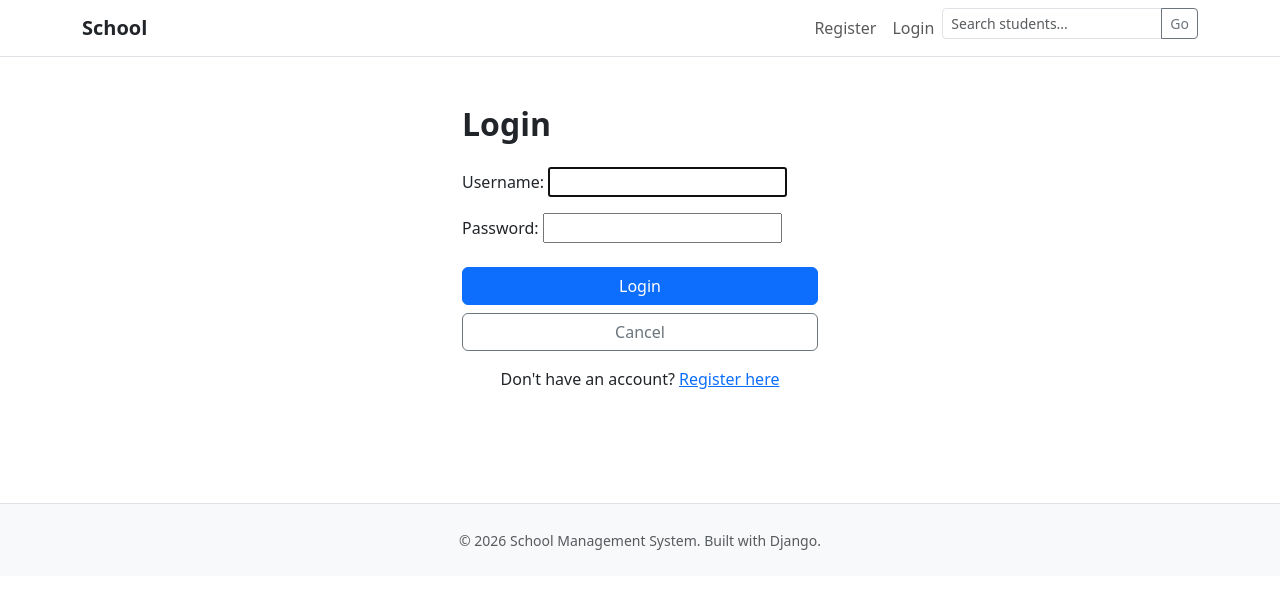
After one commit to gichukilevis20-hue/Django-mit, a Django app: page /login/ in a window 1280 px wide. The commit adds this page. Shown: the top 589 px of the page. Run offline with Django 5.2, Linux system fonts and the light colour scheme.

Commit message:
djangocrud

```diff
--- a/djangocrud/School/schoolapp/forms.py
+++ b/djangocrud/School/schoolapp/forms.py
@@ -1,5 +1,7 @@
 from django import forms
 from .models import Student
+from django.contrib.auth.forms import UserCreationForm
+from django.contrib.auth.models import User
 
 COURSE_CHOICES = [
     ('', '-- Select a course --'),
@@ -21,10 +23,18 @@ class studentForm(forms.ModelForm):
 
     class Meta:
         model = Student
-        fields =['first_name','last_name','age','course','email']
+        fields = ['first_name', 'last_name', 'age', 'course', 'email']
         widgets = {
             'first_name': forms.TextInput(attrs={'class': 'form-control', 'placeholder': 'Enter first name'}),
             'last_name': forms.TextInput(attrs={'class': 'form-control', 'placeholder': 'Enter last name'}),
             'age': forms.NumberInput(attrs={'class': 'form-control', 'placeholder': 'Enter age'}),
             'email': forms.EmailInput(attrs={'class': 'form-control', 'placeholder': 'Enter email'}),
         }
+
+
+class RegisterForm(UserCreationForm):
+    email = forms.EmailField(required=True, widget=forms.EmailInput(attrs={'class': 'form-control', 'placeholder': 'Enter email'}))
+
+    class Meta:
+        model = User
+        fields = ('username', 'email', 'password1', 'password2')
--- a/djangocrud/School/schoolapp/models.py
+++ b/djangocrud/School/schoolapp/models.py
@@ -9,4 +9,4 @@ class Student(models.Model):
     email = models.EmailField(unique=True)
 
     def __str__(self):
-        return f"{self.first_name} {self.last_name } - {self.course}"
+        return f"{self.first_name} {self.last_name} - {self.course}"
--- a/djangocrud/School/schoolapp/templates/admin/dashboard.html
+++ b/djangocrud/School/schoolapp/templates/admin/dashboard.html
@@ -13,7 +13,7 @@
             <input type="text" id="searchInput" class="form-control" placeholder="Search by ID or name..." value="{{ search_query }}">
             <button class="btn btn-outline-secondary" type="button" id="searchBtn">Search</button>
             <button class="btn btn-outline-secondary" type="button" id="clearBtn" style="{% if not search_query %}display:none;{% endif %}">Clear</button>
-             <button"></button>        </div>
+        </div>
     </div>
 
     <!-- Stats Section -->
--- a/djangocrud/School/schoolapp/templates/admin/studentform.html
+++ b/djangocrud/School/schoolapp/templates/admin/studentform.html
@@ -11,7 +11,7 @@
                     {% for error in form.non_field_errors %}
                         <div>{{ error }}</div>
                     {% endfor %}
-                    < type="" class="btn-close" data-bs-dismiss="alert"></>
+                    <button type="button" class="btn-close" data-bs-dismiss="alert"></button>
                 </div>
             {% endif %}
 
--- a/djangocrud/School/schoolapp/templates/base.html
+++ b/djangocrud/School/schoolapp/templates/base.html
@@ -15,6 +15,7 @@
             </button>
             <div class="collapse navbar-collapse" id="navbarNav">
                 <ul class="navbar-nav ms-auto">
+                    {% if user.is_authenticated %}
                     <li class="nav-item">
                         <a class="nav-link {% if request.resolver_match.url_name == 'index' %}active fw-bold{% endif %}" href="{% url 'index' %}">Students</a>
                     </li>
@@ -27,13 +28,26 @@
                     <li class="nav-item">
                         <a class="nav-link" href="/admin/">Admin</a>
                     </li>
+                    <li class="nav-item">
+                        <a class="nav-link" href="{% url 'logout' %}">Logout</a>
+                    </li>
+                    {% else %}
+                    <li class="nav-item">
+                        <a class="nav-link" href="{% url 'register' %}">Register</a>
+                    </li>
+                    <li class="nav-item">
+                        <a class="nav-link" href="{% url 'login' %}">Login</a>
+                    </li>
+                    {% endif %}
+                    <li class="nav-item">
+                        <form method="get" action="{% url 'search' %}" class="d-flex">
+                            <div class="input-group input-group-sm">
+                                <input type="text" name="q" class="form-control" placeholder="Search students..." value="{{ request.GET.q }}">
+                                <button class="btn btn-outline-secondary" type="submit">Go</button>
+                            </div>
+                        </form>
+                    </li>
                 </ul>
-                <form method="get" action="{% url 'search' %}" class="ms-3">
-                    <div class="input-group input-group-sm">
-                        <input type="text" name="q" class="form-control" placeholder="Search students..." value="{{ request.GET.q }}">
-                        <button class="btn btn-outline-secondary" type="submit">Go</button>
-                    </div>
-                </form>
             </div>
         </div>
     </nav>
--- /dev/null
+++ b/djangocrud/School/schoolapp/templates/user/login.html
@@ -0,0 +1,22 @@
+{% extends 'base.html' %}
+{% block title %}Login{% endblock %}
+{% block content %}
+<div class="container py-5">
+    <div class="row justify-content-center">
+        <div class="col-lg-4">
+            <h2 class="fw-bold mb-4">Login</h2>
+            <form method="post">
+                {% csrf_token %}
+                {{ form.as_p }}
+                <div class="d-grid gap-2 mt-4">
+                    <button type="submit" class="btn btn-primary">Login</button>
+                    <a href="{% url 'index' %}" class="btn btn-outline-secondary">Cancel</a>
+                </div>
+            </form>
+            <p class="mt-3 text-center">
+                Don't have an account? <a href="{% url 'register' %}">Register here</a>
+            </p>
+        </div>
+    </div>
+</div>
+{% endblock %}
--- a/djangocrud/School/schoolapp/urls.py
+++ b/djangocrud/School/schoolapp/urls.py
@@ -1,11 +1,18 @@
 from django.urls import path
 from . import views
+from .forms import RegisterForm
+from django.contrib.auth.forms import AuthenticationForm
 
 urlpatterns = [
     path('', views.index, name='index'),
     path('add/', views.create_student, name='add'),
     path('view/<int:id>/', views.view_student, name='view'),
+    path('edit/<int:id>/', views.update_student, name='edit'),
+    path('delete/<int:id>/', views.delete_student, name='delete'),
     path('dashboard/', views.dashboard, name='dashboard'),
     path('search/', views.search, name='search'),
     path('register/', views.register_user, name='register'),
+    path('login/', views.login_user, name='login'),
+    path('logout/', views.logout_user, name='logout'),
+    path('user/dashboard/', views.user_dashboard, name='user_dashboard'),
 ]
--- a/djangocrud/School/schoolapp/views.py
+++ b/djangocrud/School/schoolapp/views.py
@@ -3,7 +3,13 @@ from django.contrib import messages
 from django.db.models import Q
 from .forms import studentForm
 from .models import Student
-from django.contrib.auth.forms import UserCreationForm
+from django.contrib.auth.forms import UserCreationForm,AuthenticationForm
+from  .forms import RegisterForm
+from django.contrib.auth.decorators import login_required
+from django.contrib.auth import login, authenticate, logout
+from django.contrib.auth.models import User
+
+
 # Create your views here.
 def index(request):
     students = Student.objects.all()
@@ -99,6 +105,38 @@ def update_student(request, id):
         form = studentForm(instance=student)
     return render(request, 'admin/studentform.html', {'form': form, 'title': 'Edit Student'})
 def register_user(request):
-    form = UserCreationForm()
+    if request.method == 'POST':
+        form = RegisterForm(request.POST)
+        if form.is_valid():
+            form.save()
+            messages.success(request, 'Registration successful! Please login.')
+            return redirect('login')
+    else:
+        form = RegisterForm()
+    return render(request, 'user/register.html', {'form': form})
 
-    return render(request, 'user/register.html', {'form': form})
+def login_user(request):
+    if request.method == 'POST':
+        form = AuthenticationForm(request, data=request.POST)
+        if form.is_valid():
+            user = form.get_user()
+            login(request, user)
+            return redirect('dashboard')
+    else:
+        form = AuthenticationForm()
+    return render(request, 'user/login.html', {'form': form})
+
+def delete_student(request, id):
+    student = get_object_or_404(Student, id=id)
+    if request.method == 'POST':
+        student.delete()
+        messages.success(request, 'Student deleted successfully!')
+        return redirect('dashboard')
+    return render(request, 'user/student_delete.html', {'student': student})
+
+def user_dashboard(request):
+    return render(request, 'user/userdashboard.html')
+
+def logout_user(request):
+    logout(request)
+    return redirect('login')
```
Also changed, not shown: djangocrud/School/schoolapp/admin.py (+10 -5 lines), djangocrud/School/schoolapp/templates/user/register.html (+5 -6 lines), djangocrud/School/schoolapp/templates/user/userdashboard.html (added, +11 -0 lines), djangocrud/School/db.sqlite3.
